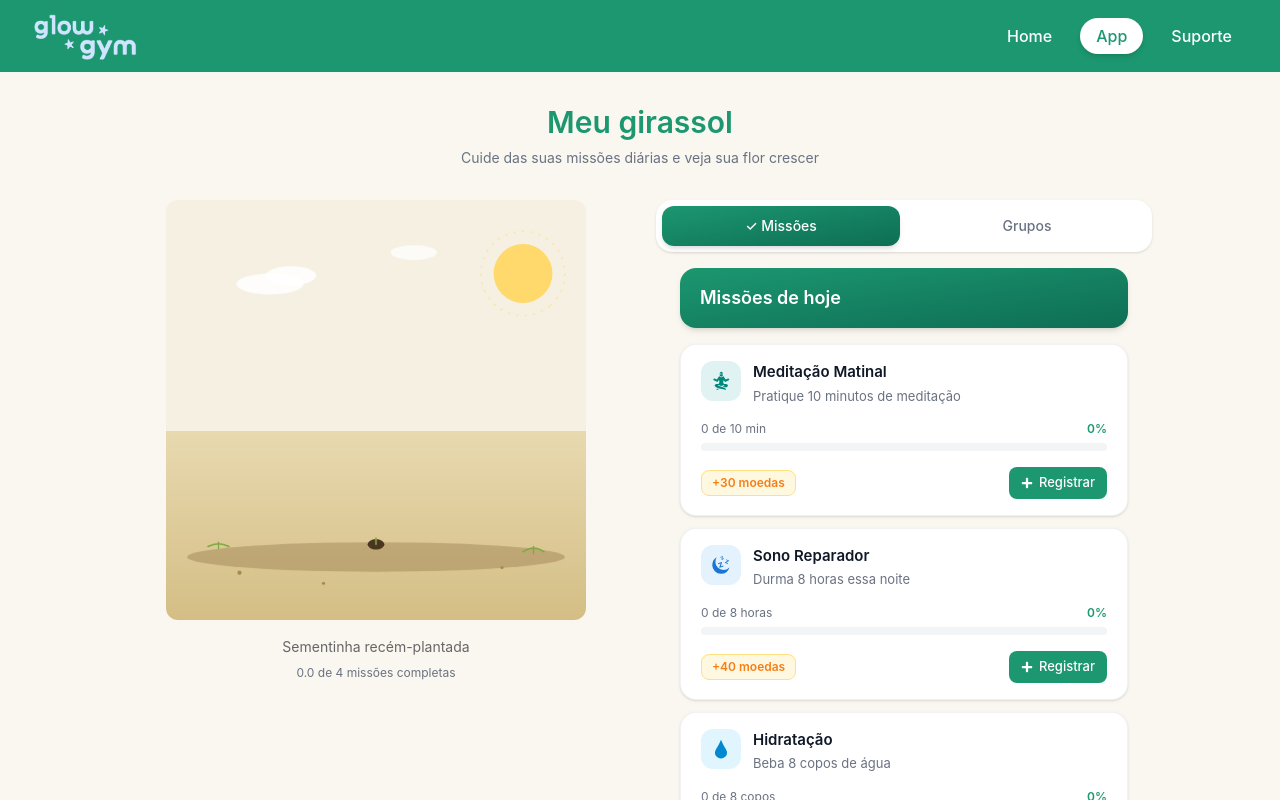
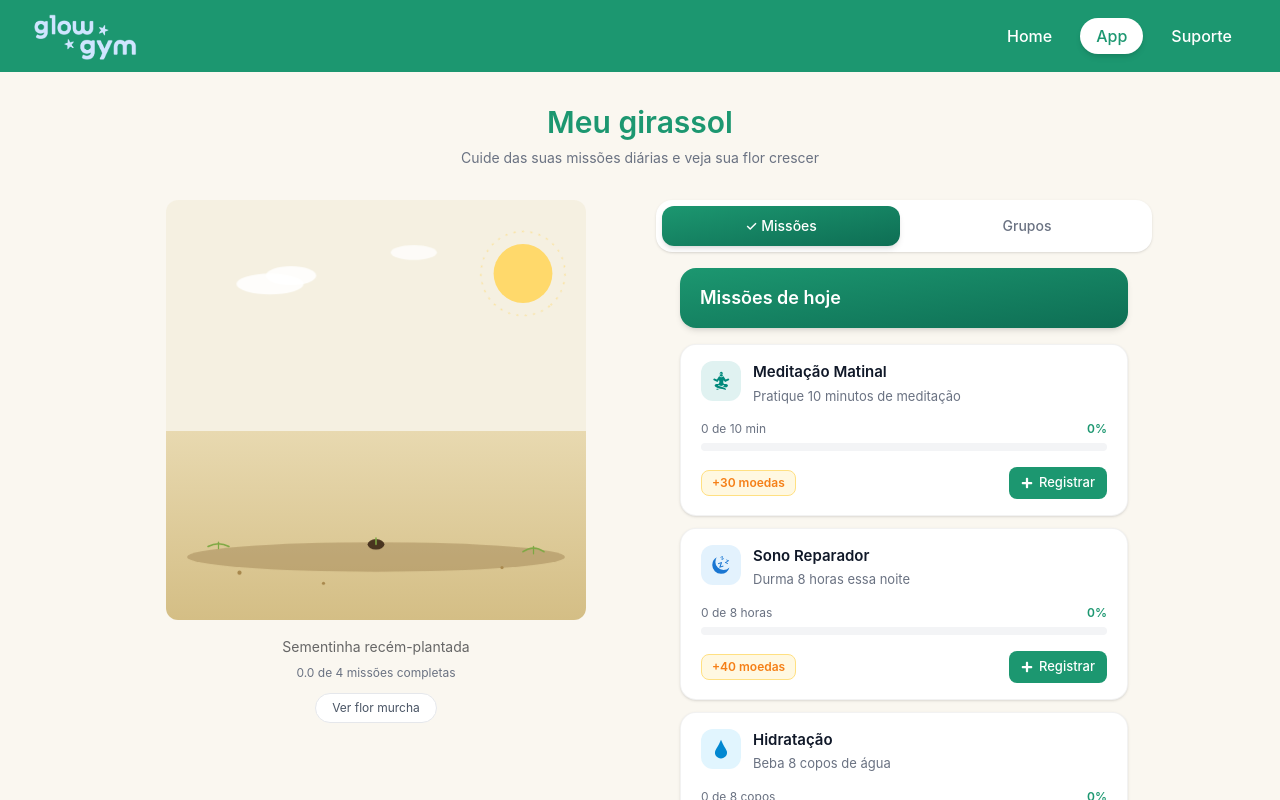
Before and after one commit to 1ESPA-PinkCode/Challenge-WebFront, a React (Vite) app: page /app in a window 1280 px wide. Shown: the top 800 px of the page. Built offline with nearby package versions, Linux system fonts and the light colour scheme.

Commit message:
feat: Adicionado botão para demonstrar a flor murcha no site

```diff
--- a/src/routes/AppPage.jsx
+++ b/src/routes/AppPage.jsx
@@ -58,6 +58,7 @@ const STORAGE_KEY = 'girassol_missoes';
 
 const AppPage = () => {
   const [abaAtiva, setAbaAtiva] = useState('missoes');
+  const [murcho, setMurcho] = useState(false);
 
   const [missoes, setMissoes] = useState(() => {
     const salvo = localStorage.getItem(STORAGE_KEY);
@@ -110,12 +111,18 @@ const AppPage = () => {
           <Girassol
             missionsCompleted={progressoTotal}
             totalMissions={missoes.length}
-            isWilted={false}
+            isWilted={murcho}
             showLabel={true}
           />
           <p className="text-xs text-gray-500 mt-2 text-center">
             {progressoTotal.toFixed(1)} de {missoes.length} missões completas
           </p>
+          <button
+            onClick={() => setMurcho(!murcho)}
+            className="mt-3 px-4 py-1.5 text-xs text-gray-600 bg-white border border-gray-200 rounded-full hover:bg-gray-50 transition-colors"
+          >
+            {murcho ? 'Reviver flor' : 'Ver flor murcha'}
+          </button>
         </section>
 
         <section className="flex flex-col gap-4">
```
